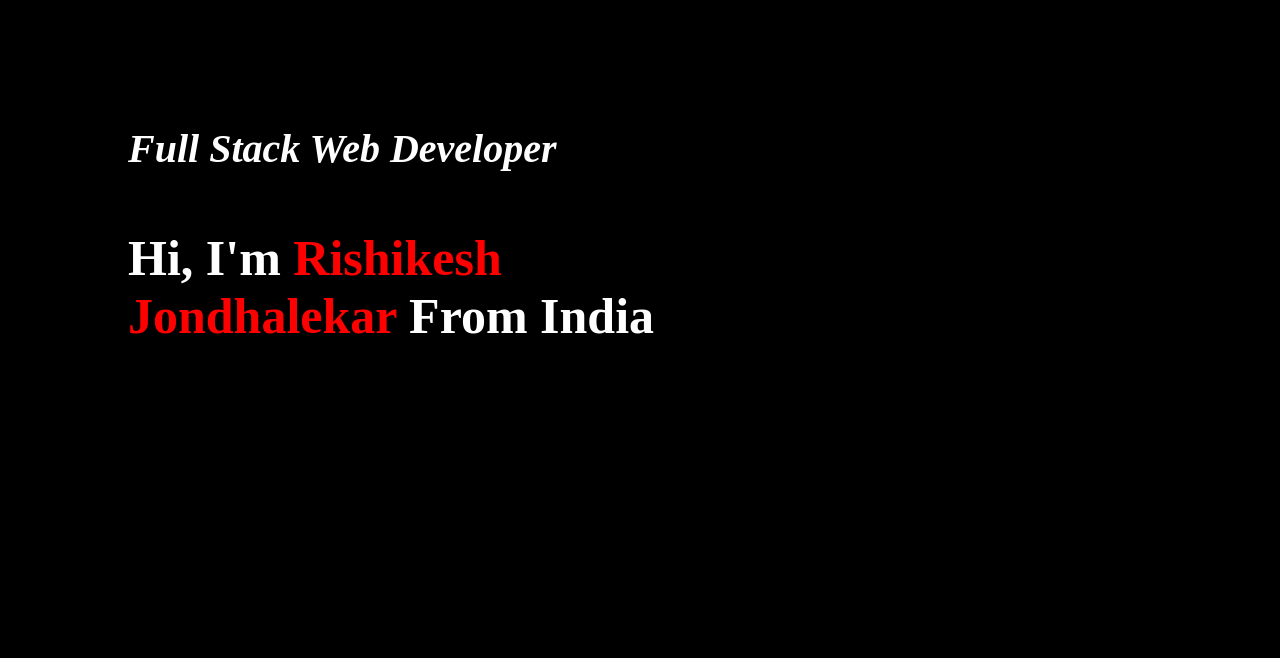
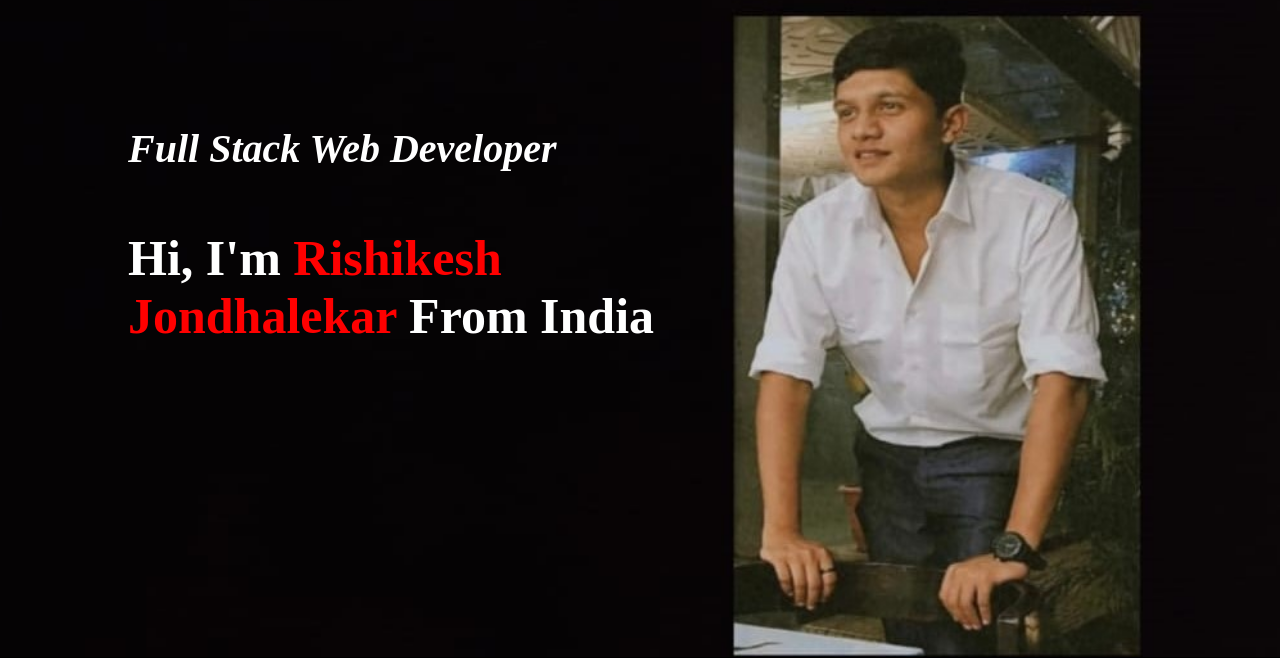
Before and after one commit to RishikeshJ27/portfolio, a plain HTML site: page index.html in a window 1280 px wide. Shown: the part 143-801 px from the top of the page. Drawn offline with Linux system fonts and the light colour scheme; files whose address does not match are found by name.

Commit message:
Update style.css

```diff
--- a/style.css
+++ b/style.css
@@ -16,7 +16,7 @@ body {
 #header {
   width: 100%;
   height: 100vh;
-
+  background-image: url(1.jpg);
   background-size: cover;
   background-position: right;
 }
```
